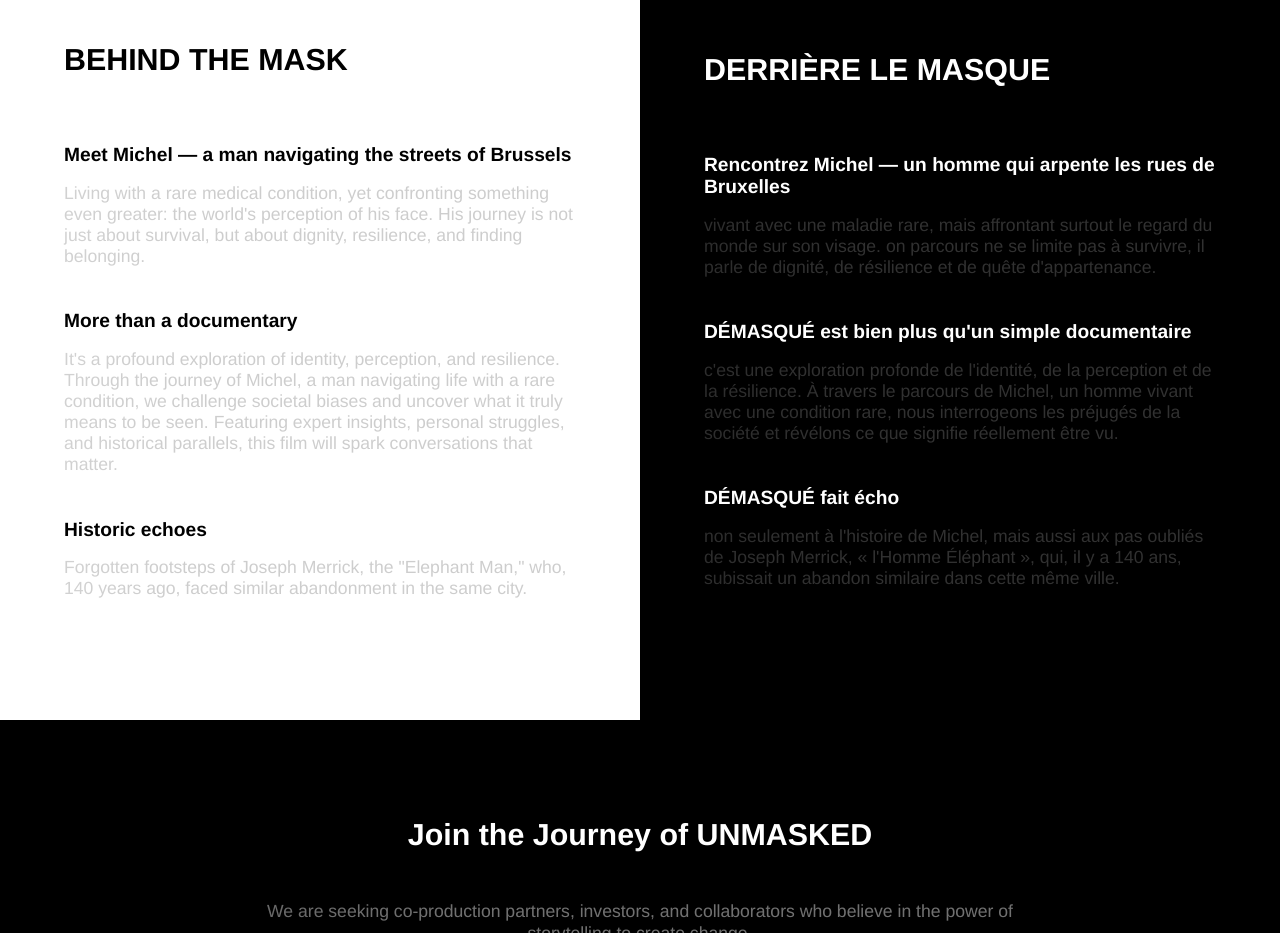
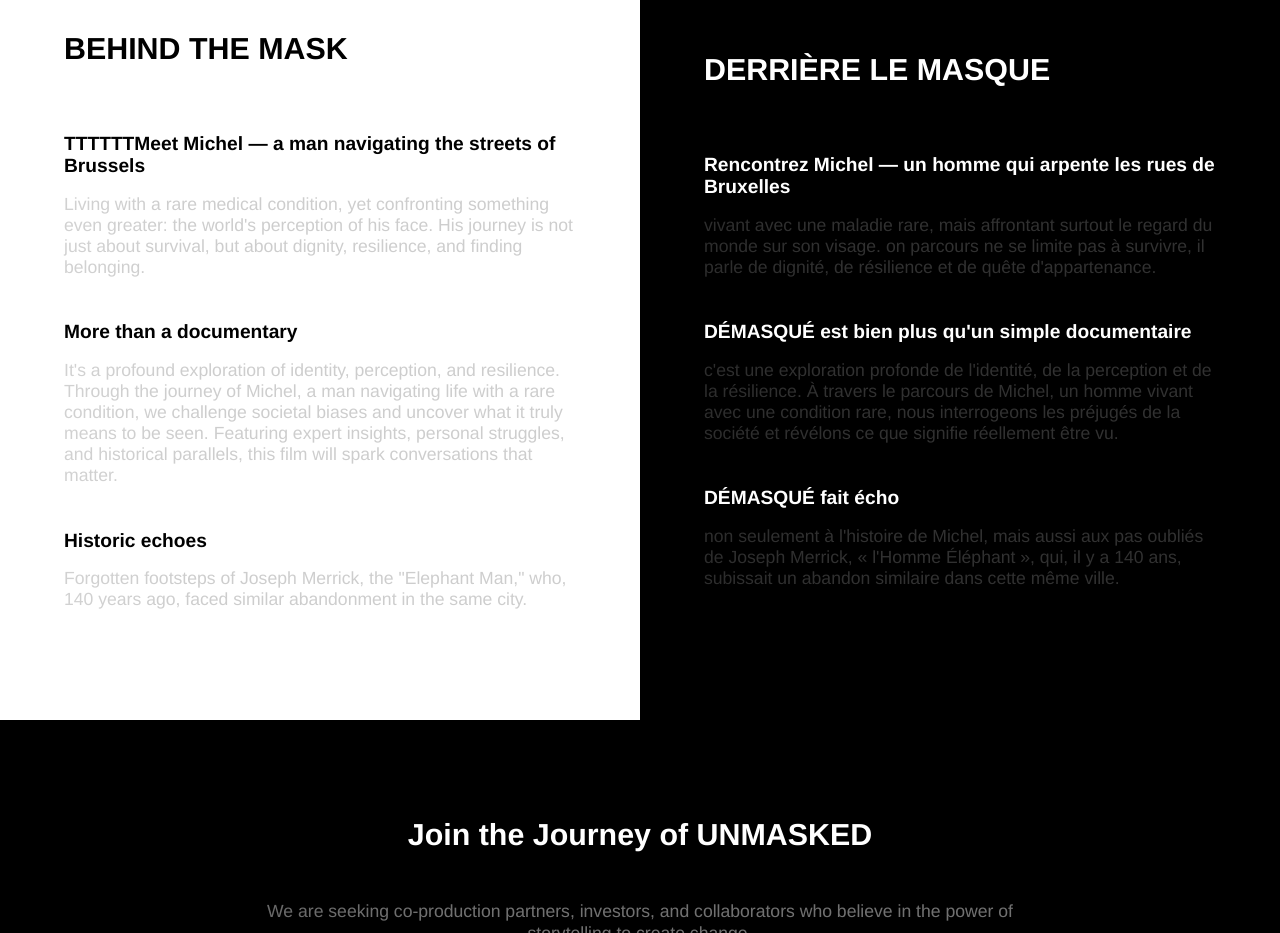
Before and after one commit to Bumbaro72/unmasked, a plain HTML site: page index.html in a window 1280 px wide. Shown: the part 880-1813 px from the top of the page. Drawn offline with Linux system fonts and the light colour scheme.

Commit message:
Update index.html

```diff
--- a/index.html
+++ b/index.html
@@ -49,7 +49,7 @@
         <div class="section-panel panel-left panel-light">
             <div class="content-wrapper">
                 <h2>BEHIND THE MASK</h2><br>
-                <h3>Meet Michel — a man navigating the streets of Brussels</h3>
+                <h3>TTTTTTMeet Michel — a man navigating the streets of Brussels</h3>
                 <p>Living with a rare medical condition, yet confronting something even greater: the world's perception of his face. His journey is not just about survival, but about dignity, resilience, and finding belonging.</p>
                 <h3>More than a documentary</h3>
                 <p>It's a profound exploration of identity, perception, and resilience. Through the journey of Michel, a man navigating life with a rare condition, we challenge societal biases and uncover what it truly means to be seen. Featuring expert insights, personal struggles, and historical parallels, this film will spark conversations that matter.</p>
```
